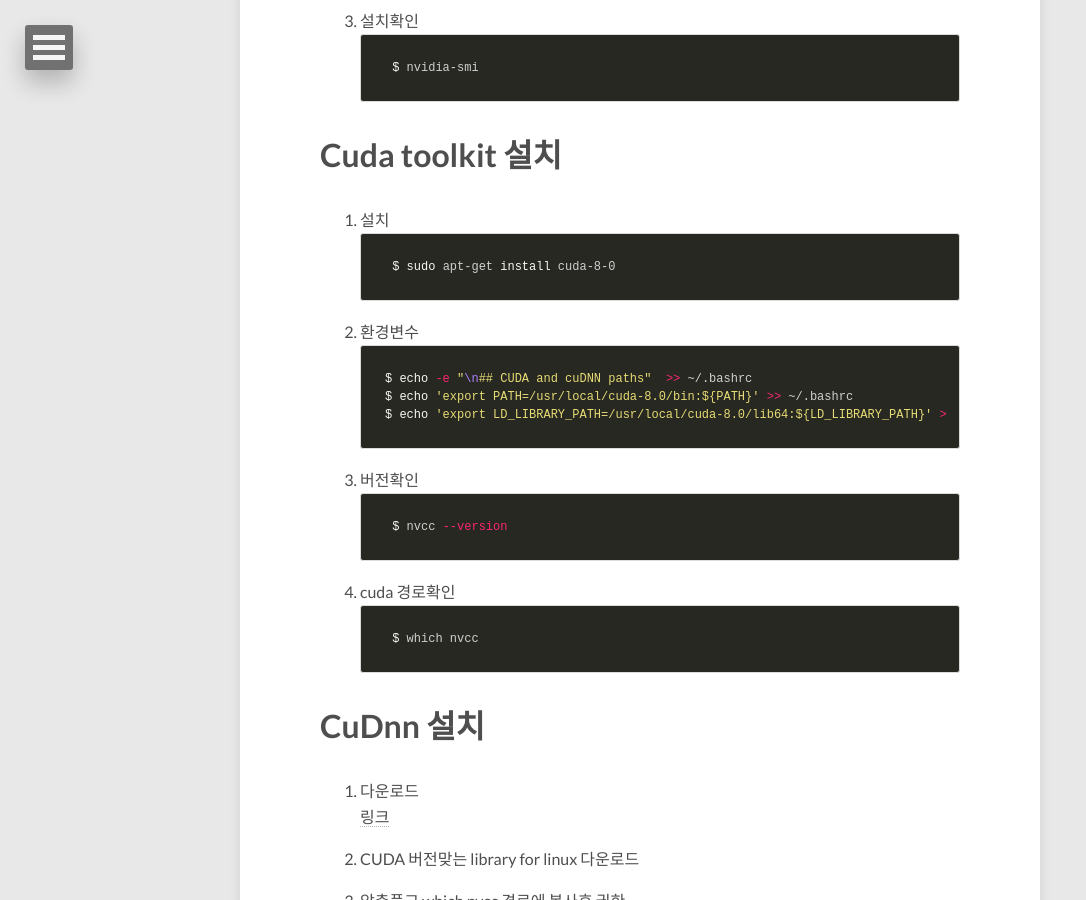
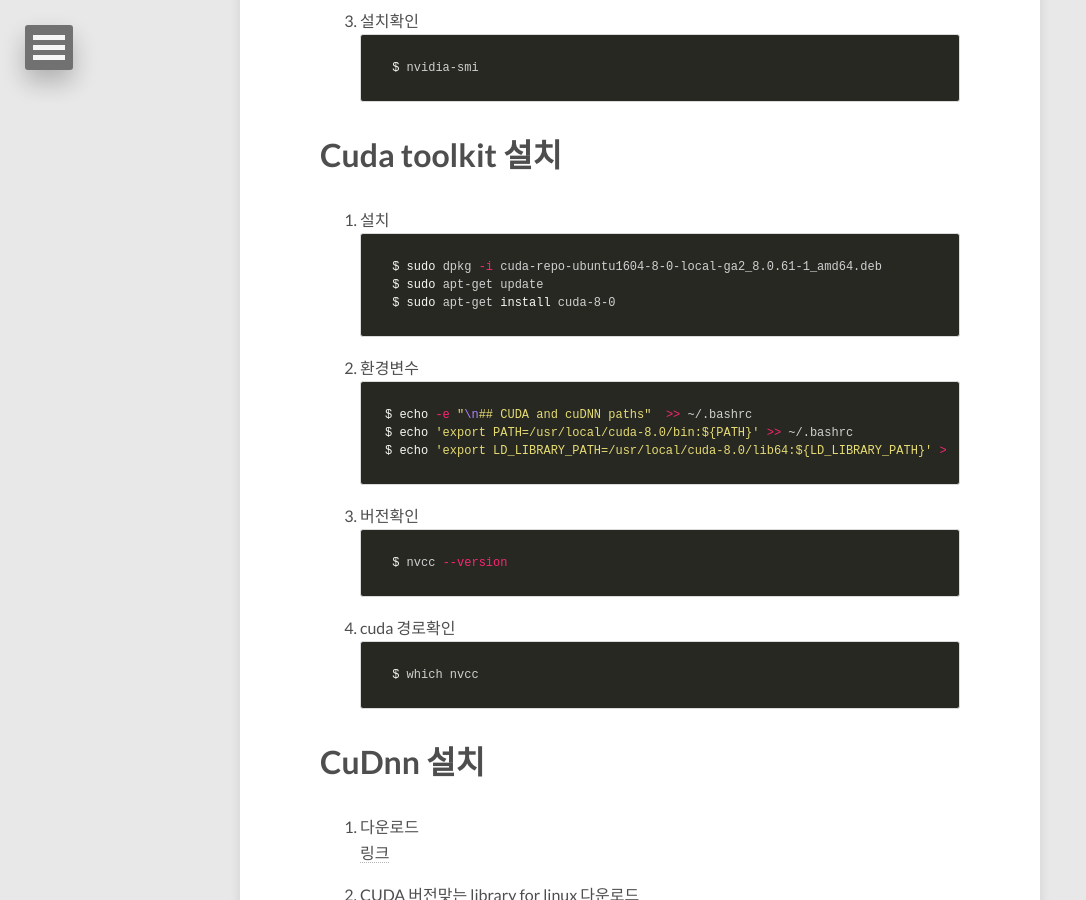
Before and after one commit to hwshim0810/hwshim0810.github.io, a Jekyll site: the page built from _posts/2017-10-09-Tensorflow-Installation.md, in a window 1280 px wide and 900 px high, scrolled down 595 px. Shown: the whole window, without its empty margins (0-1086 px from the left). Built offline with Jekyll 4.4.1, drawn with Linux system fonts in a browser that asks for light colours; nearby versions of some CDN libraries; comment, search, counter and statistics services are not loaded.

Commit message:
Update 2017-10-09-Tensorflow-Installation.md
Update tensor post

`````diff
--- a/_posts/2017-10-09-Tensorflow-Installation.md
+++ b/_posts/2017-10-09-Tensorflow-Installation.md
@@ -21,6 +21,8 @@ $ sudo apt-get install nvidia-375
 # Cuda toolkit 설치
 1. 설치
 ```bash
+    $ sudo dpkg -i cuda-repo-ubuntu1604-8-0-local-ga2_8.0.61-1_amd64.deb
+    $ sudo apt-get update
     $ sudo apt-get install cuda-8-0
 ````
 
`````
